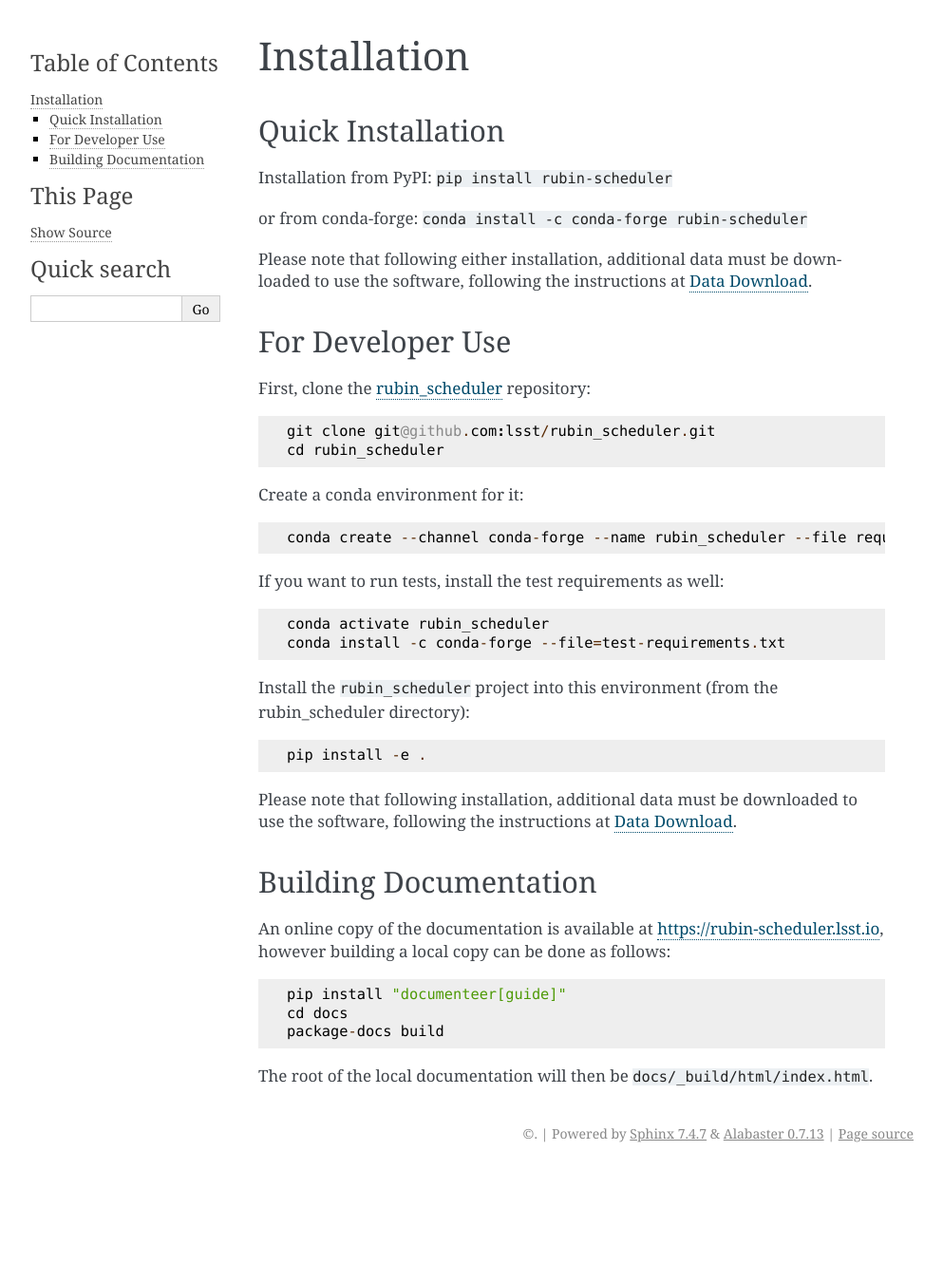
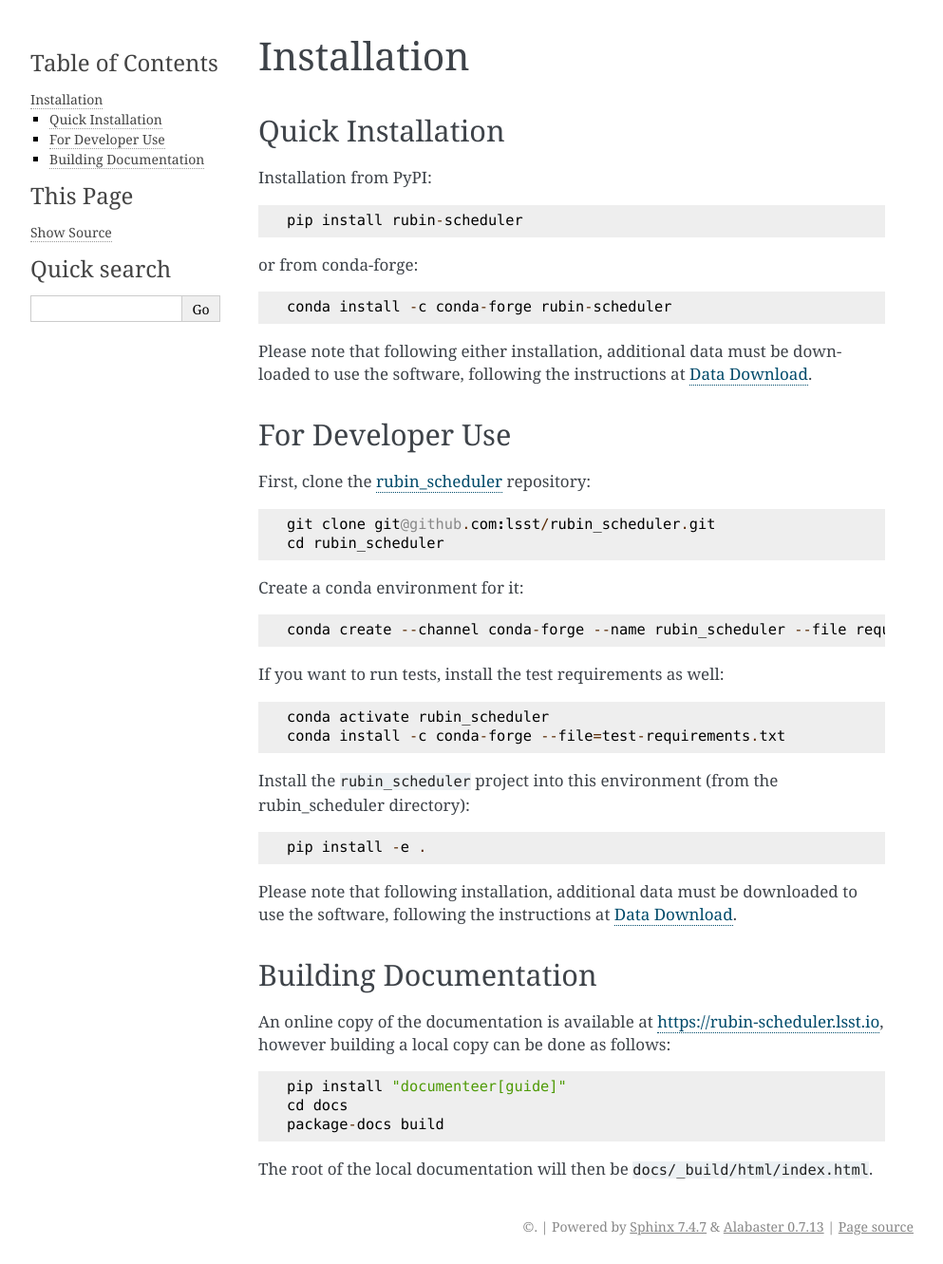
Before and after one commit to lsst/rubin_scheduler, a Sphinx documentation site: the page built from docs/installation.rst, in a window 1280 px wide. Shown: the whole page at 95% size, without its empty margins (148-1141 px from the left). Built offline with Sphinx 7.4.7, drawn with Linux system fonts in a browser that asks for light colours; before the commit the page ends 1233 px from its top, so only the background shows below that.

```diff
--- a/docs/installation.rst
+++ b/docs/installation.rst
@@ -10,10 +10,16 @@ Quick Installation
 ------------------
 
 Installation from PyPI:
-``pip install rubin-scheduler``
+
+::
+
+    pip install rubin-scheduler
 
 or from conda-forge:
-``conda install -c conda-forge rubin-scheduler``
+
+::
+
+    conda install -c conda-forge rubin-scheduler
 
 Please note that following either installation,
 additional data must be downloaded to use the software,
```
